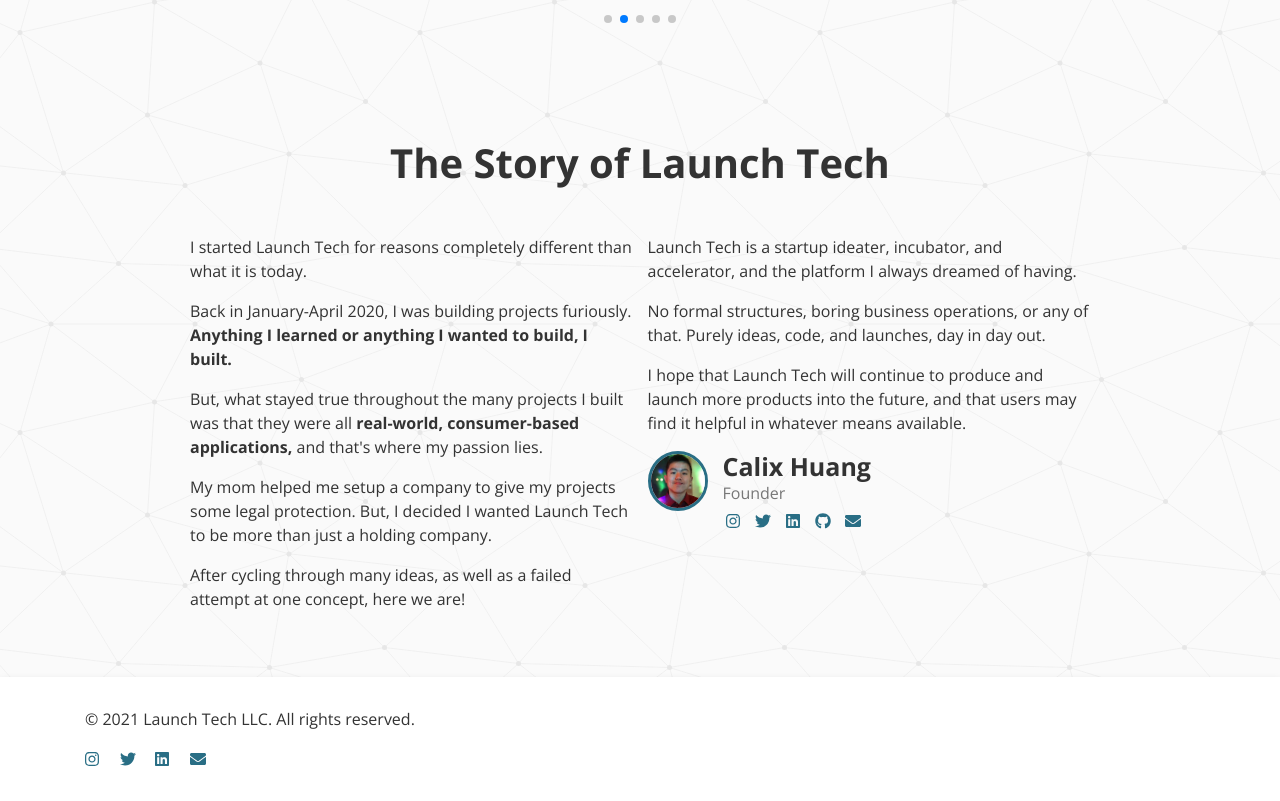
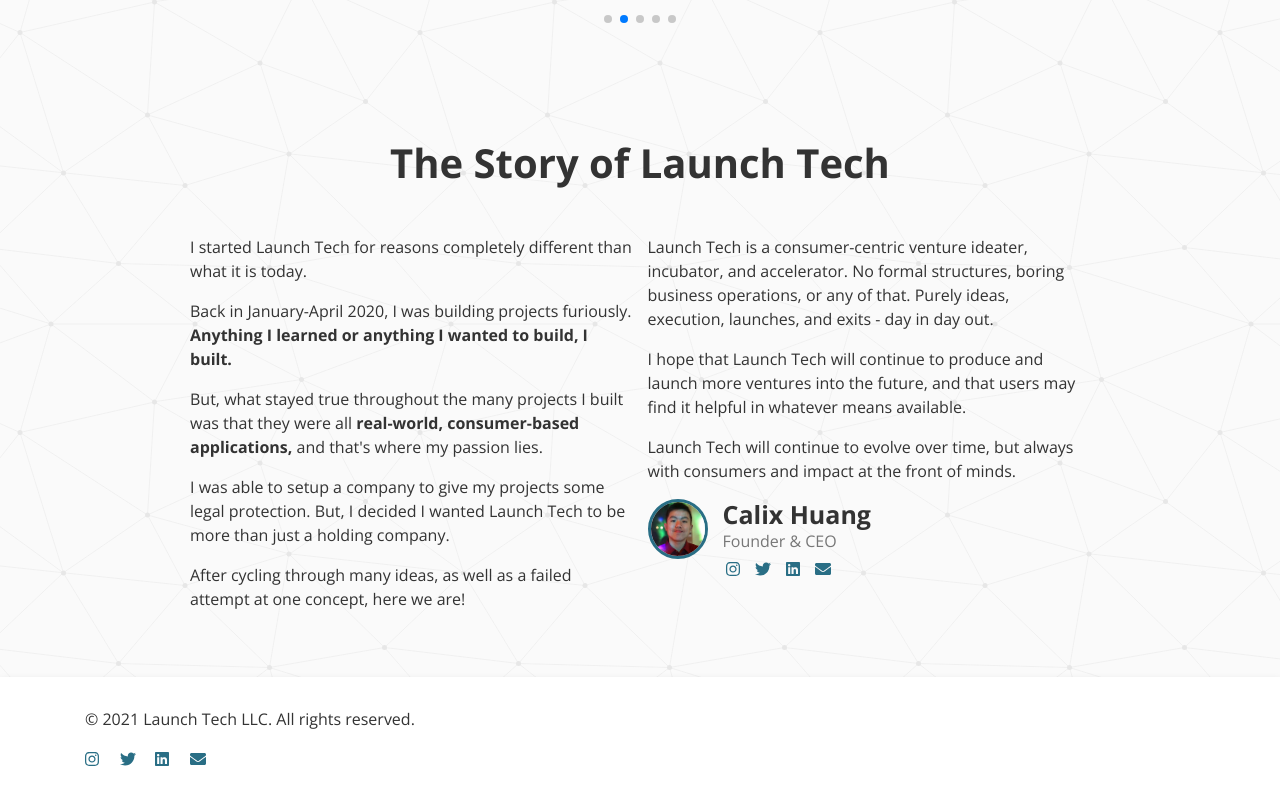
Before and after one commit to calixo888/launchtechllc, a Next.js app: page / in a window 1280 px wide. Shown: the part 1867-2668 px from the top of the page. Built offline with nearby package versions, Linux system fonts and the light colour scheme.

Commit message:
small changes

```diff
--- a/pages/index.js
+++ b/pages/index.js
@@ -202,25 +202,24 @@
               <p>I started Launch Tech for reasons completely different than what it is today.</p>
               <p>Back in January-April 2020, I was building projects furiously. <strong>Anything I learned or anything I wanted to build, I built.</strong></p>
               <p>But, what stayed true throughout the many projects I built was that they were all <strong>real-world, consumer-based applications,</strong> and that's where my passion lies.</p>
-              <p>My mom helped me setup a company to give my projects some legal protection. But, I decided I wanted Launch Tech to be more than just a holding company.</p>
+              <p>I was able to setup a company to give my projects some legal protection. But, I decided I wanted Launch Tech to be more than just a holding company.</p>
               <p>After cycling through many ideas, as well as a failed attempt at one concept, here we are!</p>
             </div>
             <div>
-              <p>Launch Tech is a startup ideater, incubator, and accelerator, and the platform I always dreamed of having.</p>
-              <p>No formal structures, boring business operations, or any of that. Purely ideas, code, and launches, day in day out.</p>
-              <p>I hope that Launch Tech will continue to produce and launch more products into the future, and that users may find it helpful in whatever means available.</p>
+              <p>Launch Tech is a consumer-centric venture ideater, incubator, and accelerator. No formal structures, boring business operations, or any of that. Purely ideas, execution, launches, and exits - day in day out.</p>
+              <p>I hope that Launch Tech will continue to produce and launch more ventures into the future, and that users may find it helpful in whatever means available.</p>
+              <p>Launch Tech will continue to evolve over time, but always with consumers and impact at the front of minds.</p>
 
               <div className="founder mt-3">
                 <img src="/img/people/calix.jpg" alt="Calix Huang - Launch Tech LLC" />
                 <div>
                   <h5 className="header-fourth mb-0">Calix Huang</h5>
-                  <span className="title">Founder</span>
+                  <span className="title">Founder & CEO</span>
                   <div className="social mt-1">
                     <a href="https://www.instagram.com/calixo888/" target="_blank"><FontAwesomeIcon icon={faInstagram}/></a>
                     <a href="https://www.twitter.com/calixo888/" target="_blank"><FontAwesomeIcon icon={faTwitter}/></a>
                     <a href="https://www.linkedin.com/in/calix-huang/" target="_blank"><FontAwesomeIcon icon={faLinkedin}/></a>
-                    <a href="https://github.com/calixo888" target="_blank"><FontAwesomeIcon icon={faGithub}/></a>
-                    <a href="mailto:me@calix.dev" target="_blank"><FontAwesomeIcon icon={faEnvelope}/></a>
+                    <a href="mailto:calix@launchtechllc.com" target="_blank"><FontAwesomeIcon icon={faEnvelope}/></a>
                   </div>
                 </div>
               </div>
```
